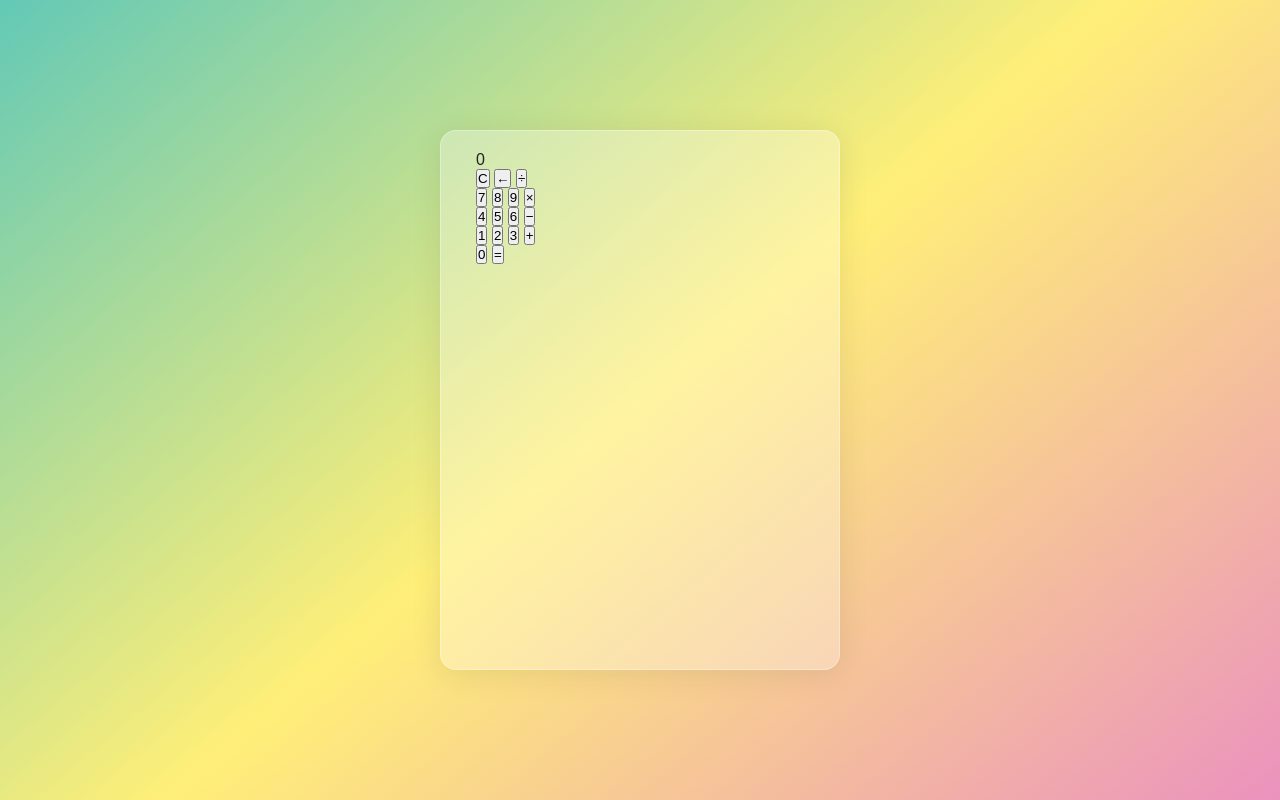
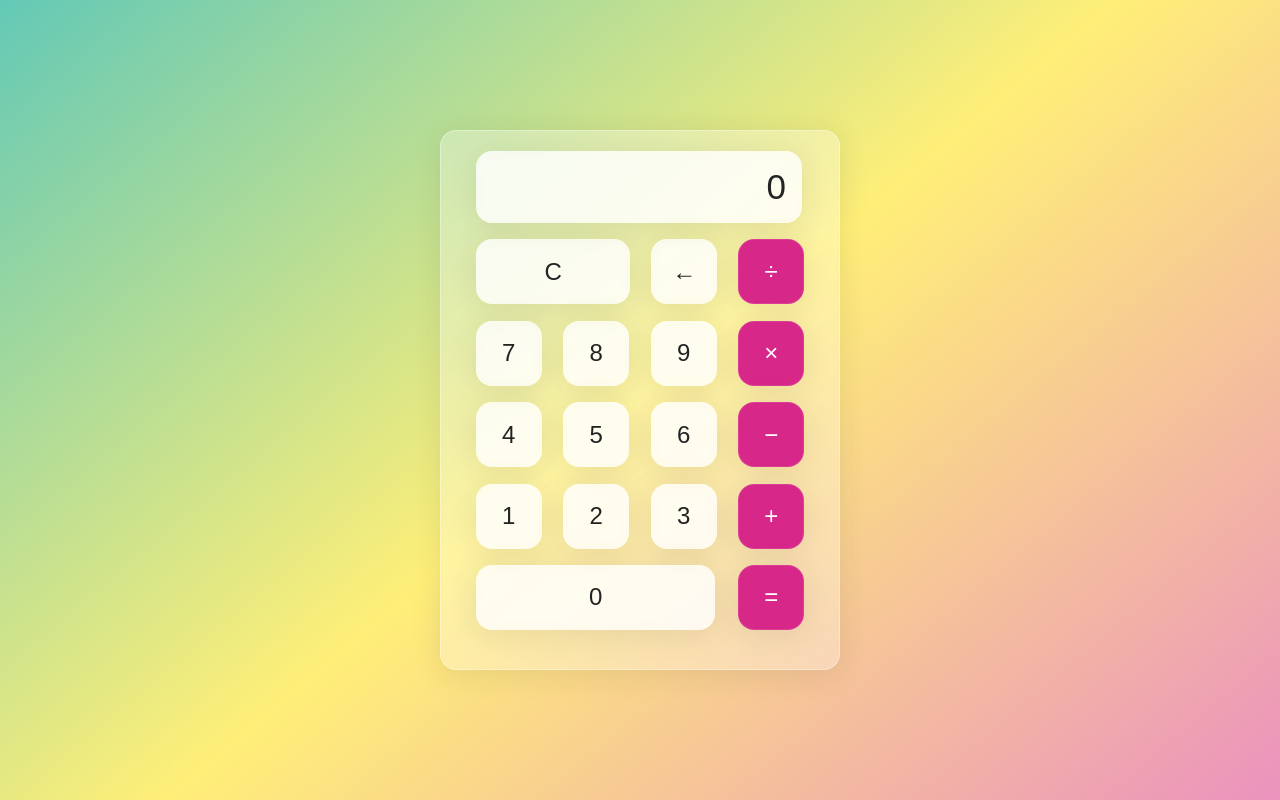
Before and after one commit to macandrew6/basic_js_calc, a plain HTML site: page index.html in a window 1280 px wide. Drawn offline with Linux system fonts and the light colour scheme.

Commit message:
complete style

```diff
--- a/style.css
+++ b/style.css
@@ -29,11 +29,77 @@ body {
   border-radius: 16px;
   box-shadow: 0 4px 30px rgba(35, 35, 35, 0.1);
   color: #232323;
-  backdrop-filter: blue(4px);
-  -webkit-backdrop-filter: blue(4px);
+  backdrop-filter: blur(4px);
+  -webkit-backdrop-filter: blur(4px);
   background: rgba(255, 255, 255, 0.3);
   border: 1px solid rgba(255, 255, 255, 0.34);
   flex-basis: 400px;
   height: 540px;
   padding: 20px 35px;
 }
+
+.screen {
+  backdrop-filter: blur(5.5px);
+  -webkit-backdrop-filter: blur(5.5px);
+  background: rgba(255, 255, 255, 0.75);
+  border: 1px solid rgba(255, 255, 255, 0.01);
+  border-radius: 16px;
+  box-shadow: 0 4px 30px rgba(35, 35, 35, 0.1);
+  color: #232323;
+  font-size: 35px;
+  overflow: auto;
+  padding: 15px;
+  text-align: right;
+  width: 326px;
+}
+
+.calc-button-row {
+  display: flex;
+  justify-content: space-between;
+  margin: 5% 0;
+}
+
+.calc-button {
+  backdrop-filter: blur(5.5px);
+  -webkit-backdrop-filter: blur(5.5px);
+  background: rgba(255, 255, 255, 0.75);
+  border: 1px solid rgba(255, 255, 255, 0.1);
+  border-radius: 16px;
+  box-shadow: 0 4px 30px rgba(35, 35, 35, 0.1);
+  color: #232323;
+  flex-basis: 20%;
+  font-family: inherit;
+  font-size: 24px;
+  height: 65px;
+}
+
+.calc-button:last-child {
+  backdrop-filter: blur(5.5px);
+  -webkit-backdrop-filter: blur(5.5px);
+  border: 1px solid rgba(255, 255, 255, 0.1);
+  border-radius: 16px;
+  box-shadow: 0 4px 30px rgba(35, 35, 35, 0.1);
+  color: #fff;
+  background: #d72889;
+}
+
+.calc-button:last-child:hover {
+  background-color: inherit;
+  color: inherit;
+}
+
+.calc-button:hover {
+  background-color: inherit;
+}
+
+.calc-button:active {
+  background-color: #ffef78;
+}
+
+.double {
+  flex-basis: 47%;
+}
+
+.triple {
+  flex-basis: 73%;
+}
```
